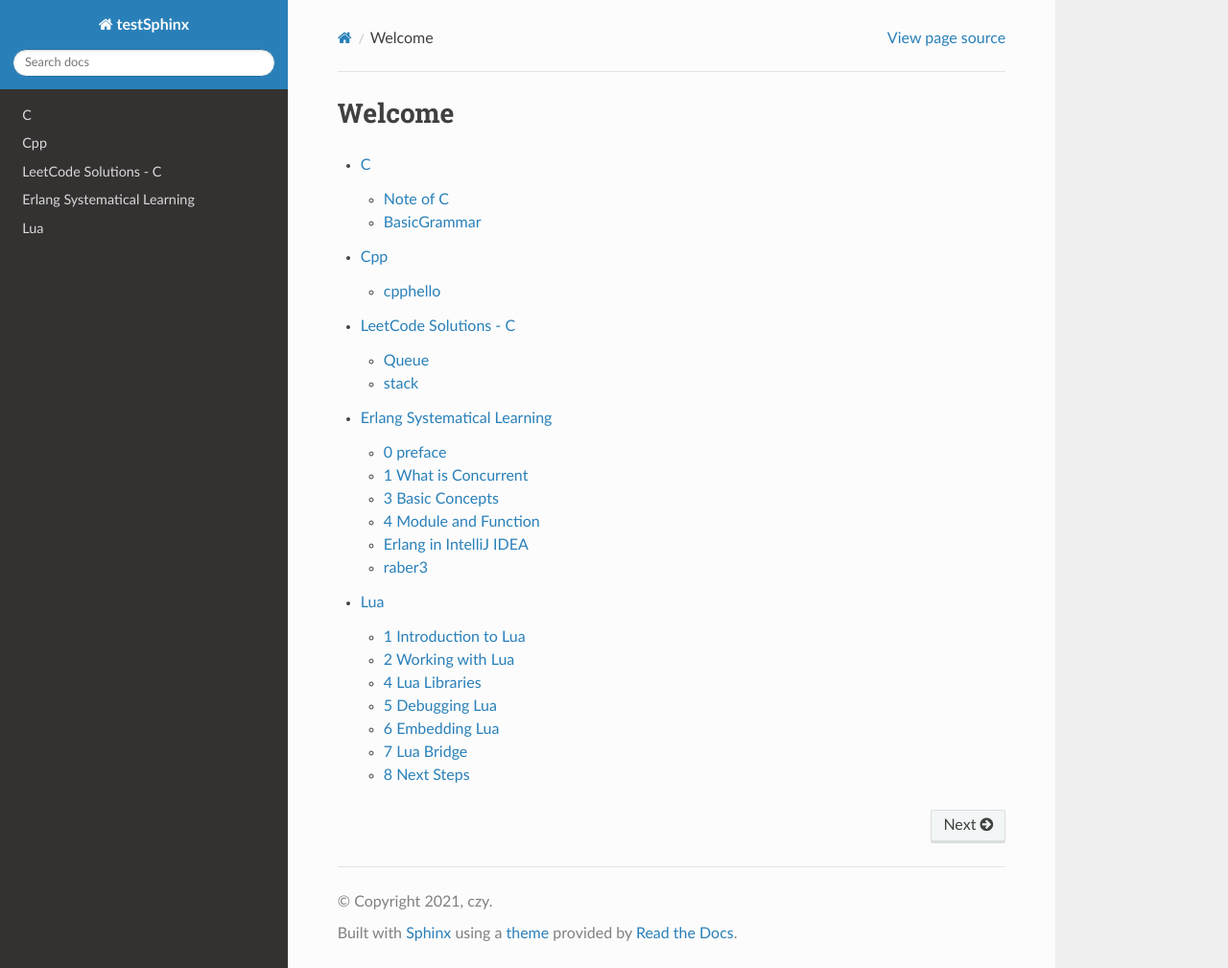
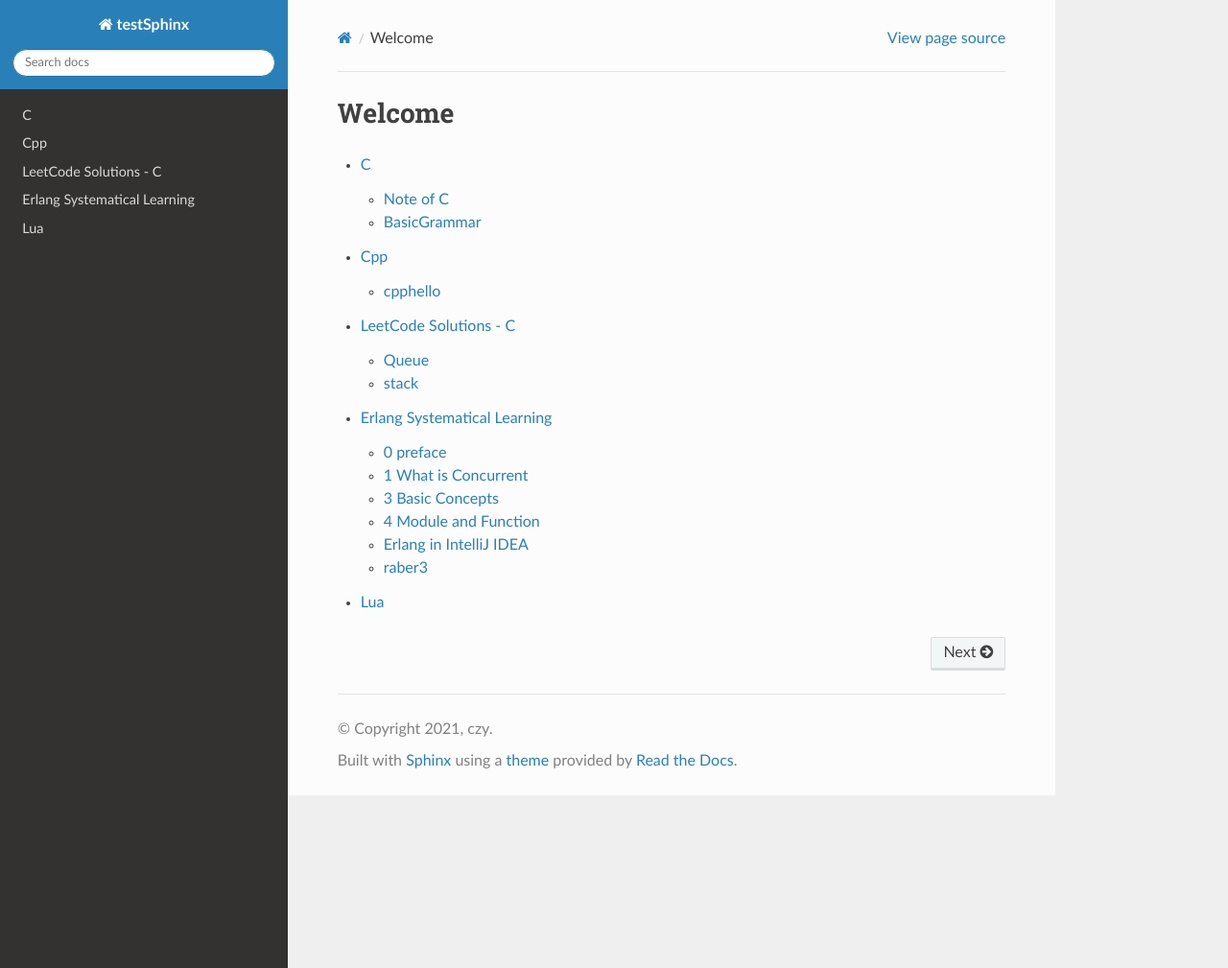
Before and after one commit to windweed/tmpForSphinx, a Sphinx documentation site: the page built from docs/source/index.rst, in a window 1280 px wide and 1009 px high. Shown: the whole window at 96% size. Built offline with Sphinx 7.4.7 and the Read the Docs theme 2.0.0, drawn with Linux system fonts in a browser that asks for light colours; pages that are not in the unit, such as notebooks, are missing from menus.

Commit message:
delete old lua, restart a series

```diff
--- a/docs/source/Lua/Debugging_Lua.md
+++ /dev/null
@@ -1 +0,0 @@
-# 5 Debugging Lua
--- a/docs/source/Lua/Embedding_Lua.md
+++ /dev/null
@@ -1 +0,0 @@
-# 6 Embedding Lua
--- a/docs/source/Lua/Introduction_to_Lua.md
+++ /dev/null
@@ -1,17 +0,0 @@
-# 1 Introduction to Lua
-
-1. what Lua is
-2. set up a Lua environment
-
-## 1.1 What Lua is
-
-**Lua** is a powerful, fast, lightweight, embeddable scripting language.
-The Lua virtual machine and interpreter are written in C.
-It contains 21 keywords, which makes the language rather small.
-The real power of Lua comes from its extensible nature.
-Programming constructs such as object-oriented programming (OOP) can be
-implemented in Lua, even though the language has no native support for objects.
-
-## 1.2 Installing Lua on Windows 10
-
-(https://sourceforge.net/projects/luabinaries/files/5.2.4/)
--- a/docs/source/Lua/Lua_Bridge.md
+++ /dev/null
@@ -1 +0,0 @@
-# 7 Lua Bridge
--- a/docs/source/Lua/Lua_Libraries.md
+++ /dev/null
@@ -1 +0,0 @@
-# 4 Lua Libraries
--- a/docs/source/Lua/Next_Steps.md
+++ /dev/null
@@ -1 +0,0 @@
-# 8 Next Steps
--- a/docs/source/Lua/Working_with_Lua.md
+++ /dev/null
@@ -1 +0,0 @@
-# 2 Working with Lua
--- a/docs/source/Lua/index.rst
+++ b/docs/source/Lua/index.rst
@@ -6,11 +6,4 @@ Lua5.2
 .. toctree::
     :maxdepth: 1
 
-    Introduction_to_Lua
-    Working_with_Lua
-    Tables_and_Objects
-    Lua_Libraries
-    Debugging_Lua
-    Embedding_Lua
-    Lua_Bridge
-    Next_Steps
+    Basic_Grammar
```
Also changed, not shown: docs/source/Lua/Tables_and_Objects.md (deleted).
